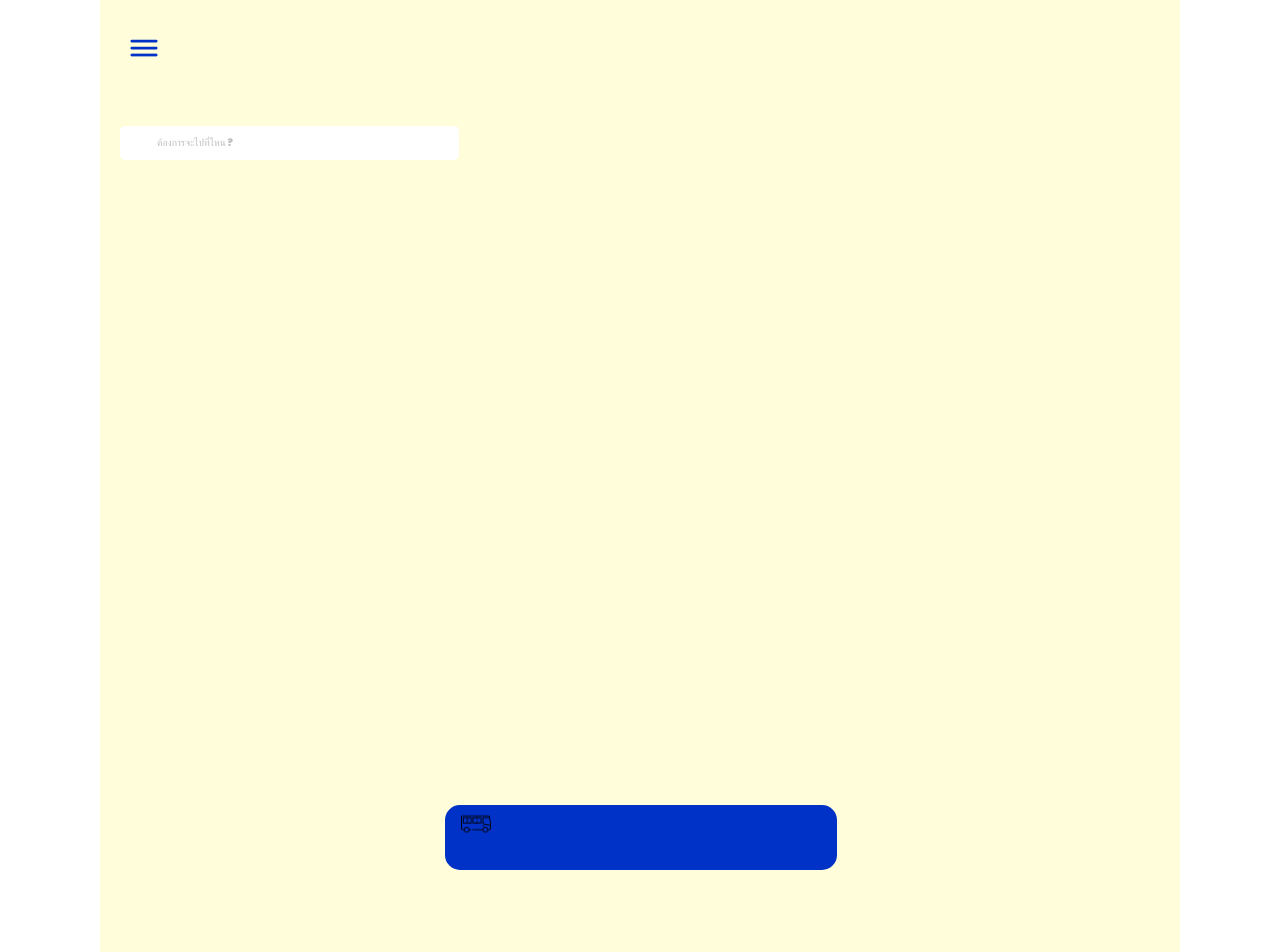
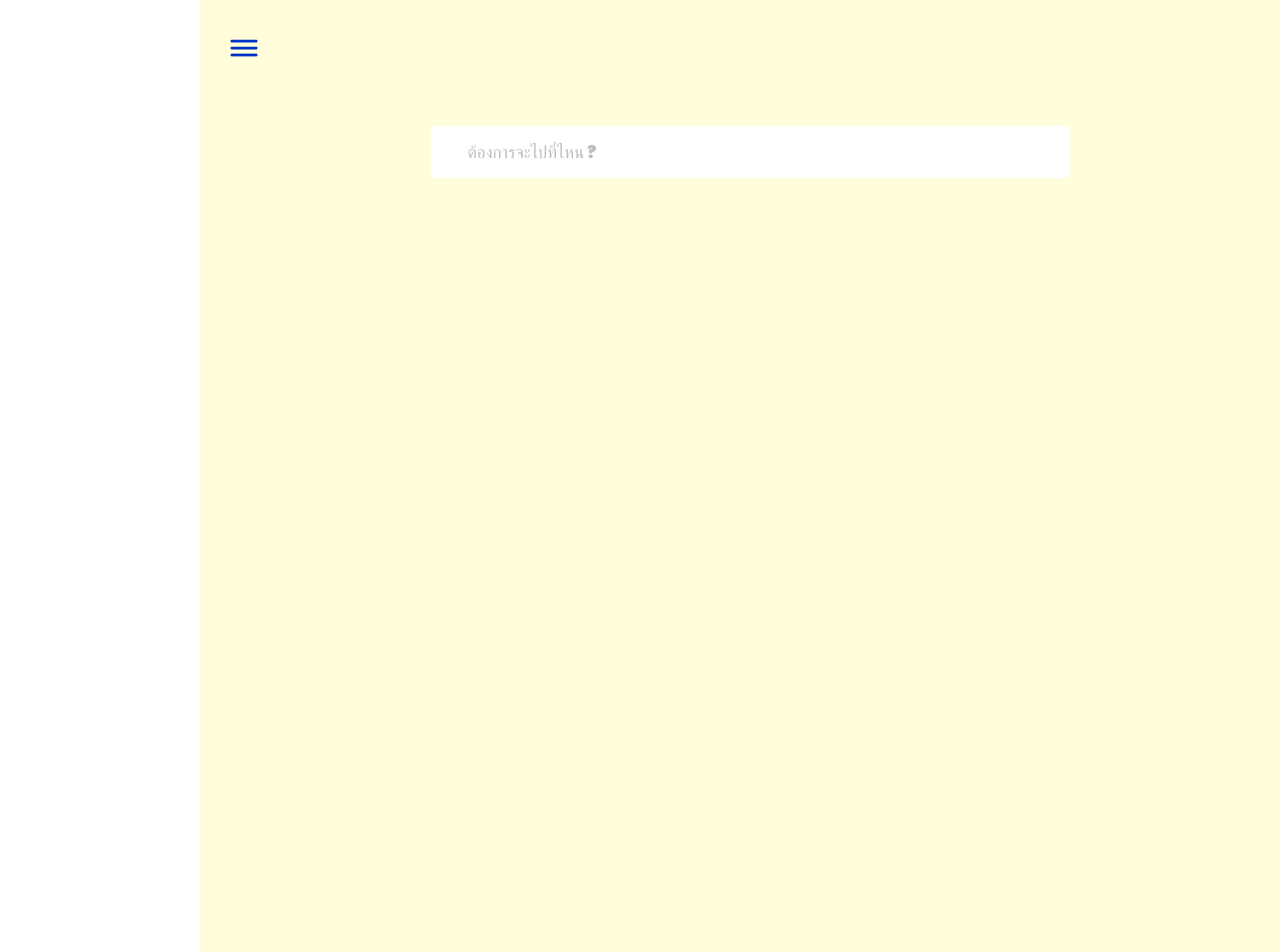
Before and after one commit to Khemzh/muvwheel_frontend, a React (Create React App) app: page / in a window 1280 px wide. Shown: the top 952 px of the page. Built offline with nearby package versions, Linux system fonts and the light colour scheme.

Commit message:
test again

```diff
--- a/src/Pages/Home.css
+++ b/src/Pages/Home.css
@@ -1,30 +1,33 @@
 .App {
+    display: flex;
+    justify-content: center;
     text-align: center;
+    position: absolute;
   }
 .header{
-    display: grid;
+    /* display: grid; */
     padding-top: 30px;
     margin-left: 20px;
 }
 .bg{
-
     display: block;
-    margin-left: auto;
-    margin-right: auto;
+    justify-content: center;
     width: 1080px;
     height: 2340px;
     background-color: #fffdda;
+    margin-left: 200px;
   }
 
 .txt{
+    justify-content: center;
     margin-top: 60px;
-    width: 300px;
-    height: 32px;
+    width: 600px;
+    height: 50px;
     padding-left: 37px;
     border: none;
     border-radius: 5px;
     font-family: "Poppins", cursive;
-    font-size: 10px;
+    font-size: 17px;
     color:rgb(189, 189, 189)
 
 }
@@ -33,12 +36,12 @@
 }
 
 .busClick{
-    margin-top: 645px;
+    margin-top: 2000px;
     border: #0032C8 solid;
     border-radius: 15px;
     background-color: #0032C8;
-    width: 392px;
-    height: 65px;
+    width: 1080px;
+    height: 250px;
     margin-left: -19px;
 }
 
```
